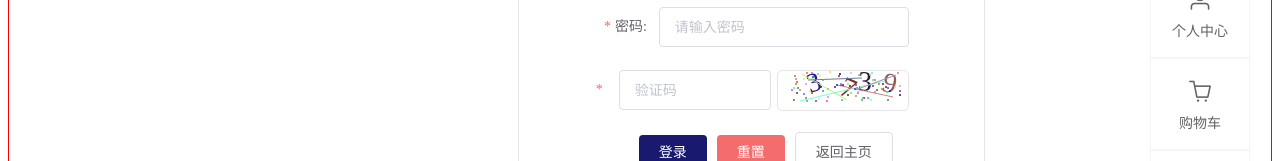
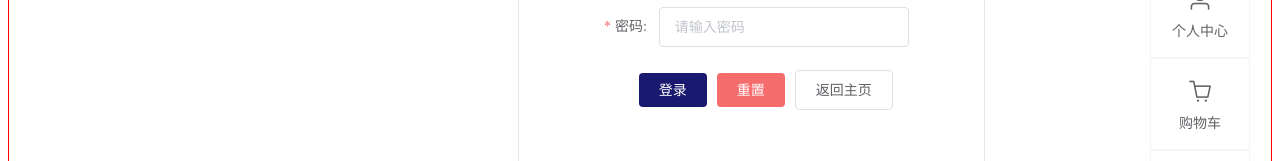
Before and after one commit to xy-java/admin-project, a Vue app: page /#/loginAndRegister in a window 1280 px wide. Shown: the part 274-435 px from the top of the page. Built offline with nearby package versions, Linux system fonts and the light colour scheme; sample sign-in values are in the browser's storage.

Commit message:
update verifycode

```diff
--- a/src/views/foreViews/login/LoginAndRegister.vue
+++ b/src/views/foreViews/login/LoginAndRegister.vue
@@ -13,13 +13,7 @@
           <el-form-item label="密码:" prop="passwd" style="padding-left: 40px;">
             <el-input v-model="loginForm.passwd" class="inputStyle" show-password clearable placeholder="请输入密码"></el-input>
           </el-form-item>
-          <!-- 随机验证码 -->
-          <el-form-item label=" " prop="verifycode" class="identifyForm">
-            <el-input v-model="loginForm.verifycode" ref="verifycode" placeholder="验证码" class="identifyinput"></el-input>
-              <div class="identifybox" @click="refreshCode">
-                <Sidentify :identifyCode="identifyCode"></Sidentify>
-              </div>
-          </el-form-item>
+
           <el-form-item style="margin-left: 20px;">
             <el-button type="primary" size="medium" native-type="button" @click="loginHandler" style="background: #191970;border: none">登录</el-button>
             <el-button type="danger" size="medium" native-type="button" @click="reset" style="border: none">重置</el-button>
@@ -83,20 +77,17 @@ export default{
     return {
       loginForm:{
         name:'',
-        passwd:'',
-        verifycode:''
+        passwd:''
       },
       identifyCodes: "1234567890", //验证码的数字库
       identifyCode: "",  // 验证码组件传值
       registerForm:{
         name:'',
         passwd:'',
-        email:''
+        email:'',
+        verifycode:''
       },
       loginLules:{
-        verifycode:[
-          { required: true, trigger: 'blur', validator: validateVerifycode }
-        ],
         name:[
           {required: true,message: '请输入用户名', trigger: 'blur'}
         ],
@@ -105,6 +96,9 @@ export default{
         ]
       },
       registRules:{
+        verifycode:[
+          { required: true, trigger: 'blur', validator: validateVerifycode }
+        ],
         name:[
           {required: true,message: '请输入用户名', trigger: 'blur'},
           { min: 3, message: '输入不少于三位的字母和数字', trigger: 'blur' },
```
